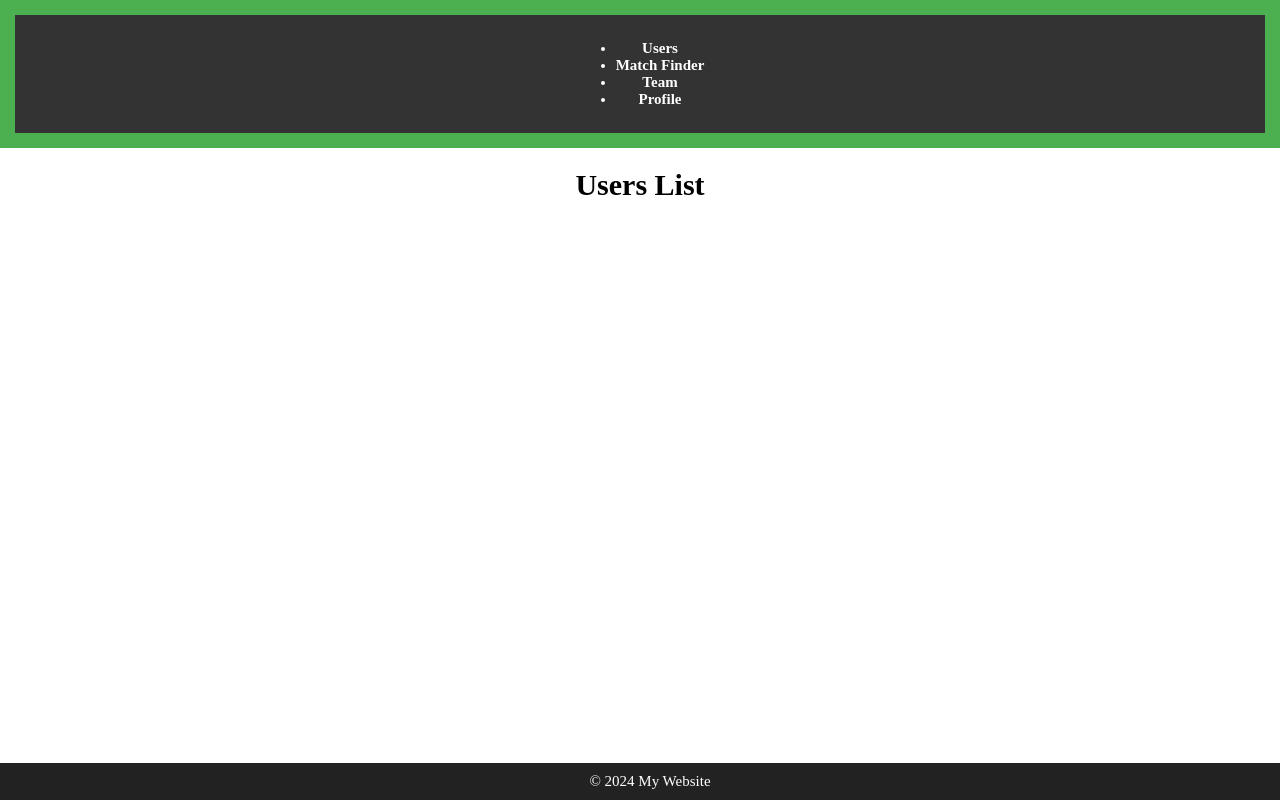
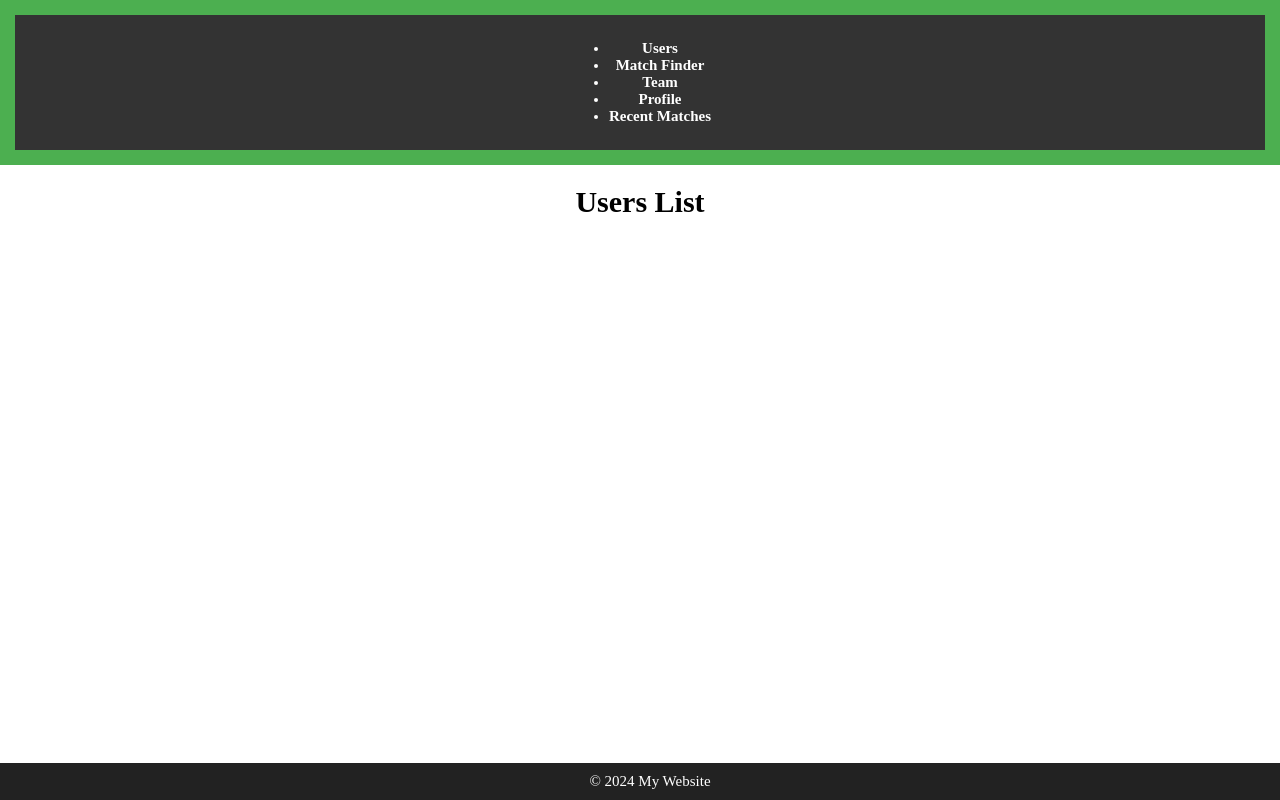
Before and after one commit to are-ef/codbatl, a plain HTML site: page users-list.html in a window 1280 px wide. Drawn offline with Linux system fonts and the light colour scheme.

Commit message:
Update users-list.html

```diff
--- a/users-list.html
+++ b/users-list.html
@@ -14,6 +14,7 @@
             <li><a href="match-finder.html">Match Finder</a></li>
             <li><a href="team.html">Team</a></li>
             <li><a href="profile.html">Profile</a></li>
+            <li><a href="recent-matches.html">Recent Matches</a></li>
         </ul>
     </nav>
 </header>
```
